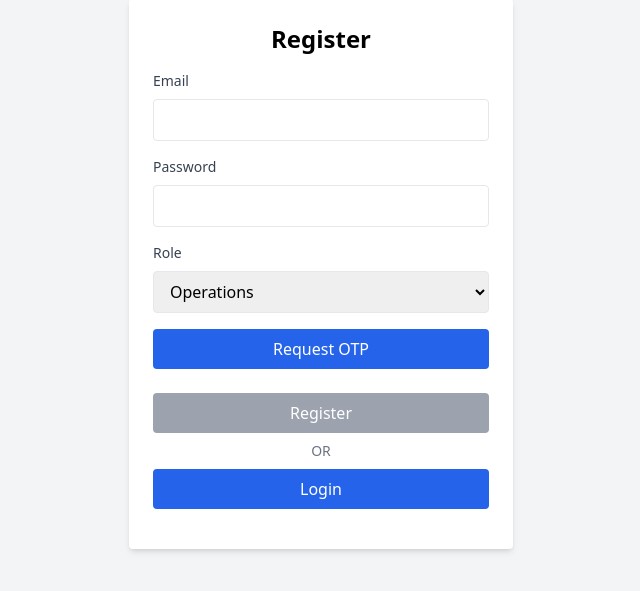
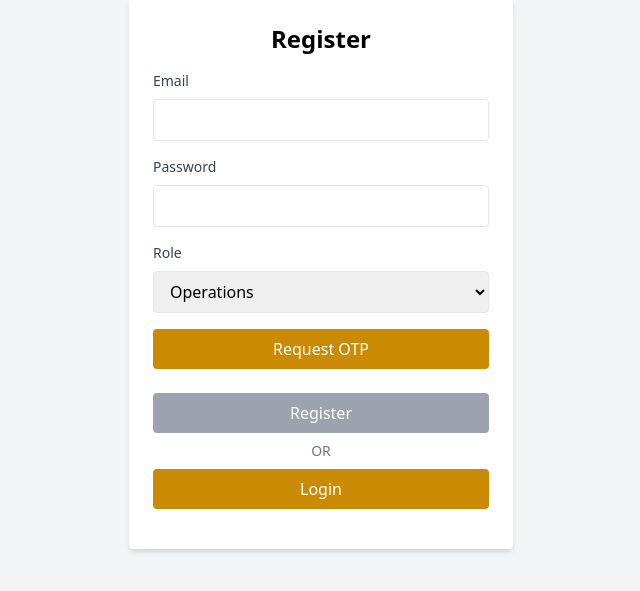
Before and after one commit to shivam-chaturvedi/EZ-LABS-TASK, a Django app: page /register in a window 1280 px wide. Shown: the part 126-717 px from the top of the page, without its empty margins (319-959 px from the left). Run offline with Django 5.2, Linux system fonts and the light colour scheme; parts of the project's set-up code (start-up, migrations or seed data) failed here and were passed over; some libraries are stand-ins or nearby versions.

Commit message:
first commit

```diff
--- a/fs_app/core/templates/index.html
+++ b/fs_app/core/templates/index.html
@@ -17,7 +17,7 @@
       <h2 class="text-xl font-bold mb-2">Upload File</h2>
       <form id="upForm">
         <input accept=".docx,.pptx,.xlsx" type="file" name="file" required class="mb-4" />
-        <button type="submit" class="bg-blue-600 text-white px-4 py-2 rounded">Upload</button>
+        <button type="submit" class="bg-purple-600 text-white px-4 py-2 rounded">Upload</button>
       </form>
       <p id="upMsg" class="mt-2 text-sm text-center"></p>
     </div>
--- a/fs_app/core/templates/login.html
+++ b/fs_app/core/templates/login.html
@@ -15,12 +15,12 @@
       <label class="block mb-2 text-sm font-medium text-gray-700">Password</label>
       <input id="p" type="password" required class="w-full mb-4 px-3 py-2 border rounded" />
 
-      <button onclick="login()" class="w-full bg-blue-600 text-white py-2 rounded hover:bg-blue-700">Login</button>
+      <button onclick="login()" class="w-full bg-yellow-600 text-white py-2 rounded hover:bg-yellow-700">Login</button>
       <div id="load" class="text-center text-sm text-gray-600 mt-2 hidden">Loading...</div>
 
       <div class="text-center text-gray-500 text-sm my-2">OR</div>
 
-      <button onclick="location.href='/register'" class="w-full bg-blue-600 text-white py-2 rounded hover:bg-blue-700">Register New</button>
+      <button onclick="location.href='/register'" class="w-full bg-yellow-600 text-white py-2 rounded hover:bg-yellow-700">Register New</button>
 
       <p id="msg" class="mt-4 text-sm text-center text-red-600"></p>
     </div>
--- a/fs_app/core/templates/register.html
+++ b/fs_app/core/templates/register.html
@@ -21,7 +21,7 @@
         <option value="client">Client</option>
       </select>
 
-      <button onclick="getOtp()" class="w-full bg-blue-600 text-white py-2 mb-2 rounded hover:bg-blue-700">Request OTP</button>
+      <button onclick="getOtp()" class="w-full bg-yellow-600 text-white py-2 mb-2 rounded hover:bg-yellow-700">Request OTP</button>
       <div id="l" class="hidden text-center text-sm text-gray-500 mb-2">Loading...</div>
 
       <div id="otpBox" class="hidden mt-4">
@@ -34,7 +34,7 @@
 
       <div class="text-center text-sm text-gray-500 my-2">OR</div>
 
-      <button onclick="location.href='/login'" class="w-full bg-blue-600 text-white py-2 rounded hover:bg-blue-700">Login</button>
+      <button onclick="location.href='/login'" class="w-full bg-yellow-600 text-white py-2 rounded hover:bg-yellow-700">Login</button>
 
       <p id="msg" class="mt-4 text-sm text-center text-gray-700"></p>
     </div>
@@ -103,7 +103,7 @@
               msg.className = "text-green-600 text-sm text-center";
               regBtn.disabled = false;
               regBtn.classList.remove("bg-gray-400", "cursor-not-allowed");
-              regBtn.classList.add("bg-blue-600", "hover:bg-blue-700");
+              regBtn.classList.add("bg-yellow-600", "hover:bg-yellow-700");
             }
           })
           .catch(() => {
```
Also changed, not shown: README.md.
